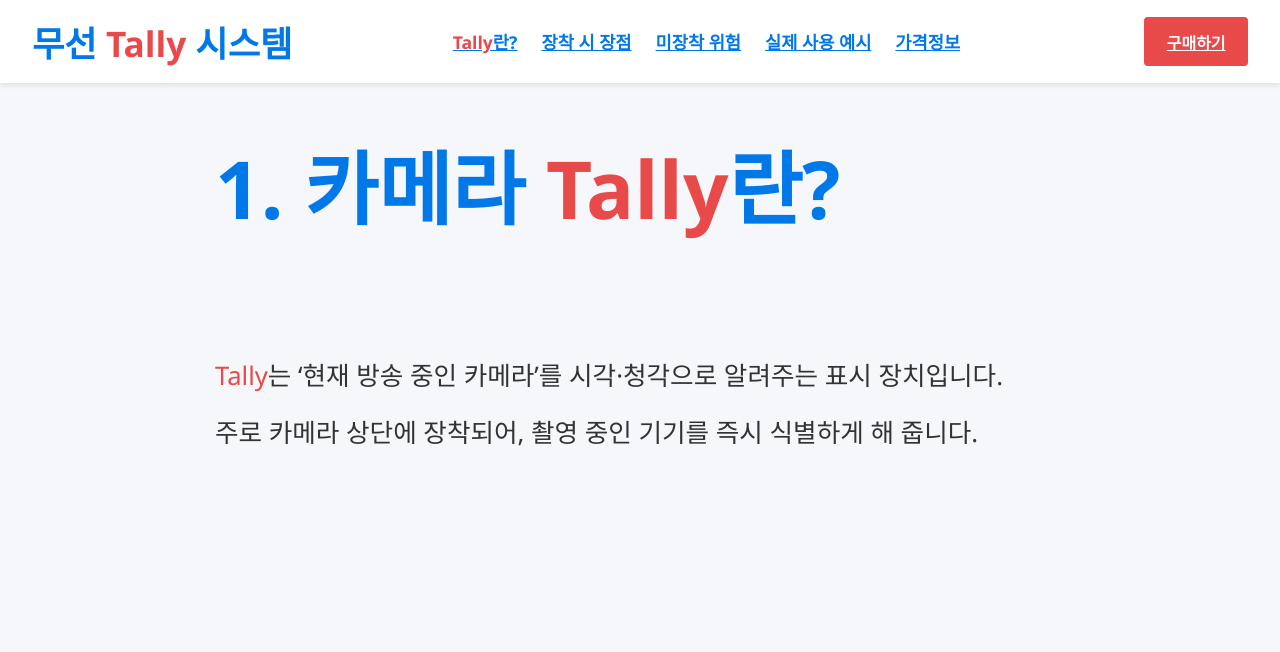
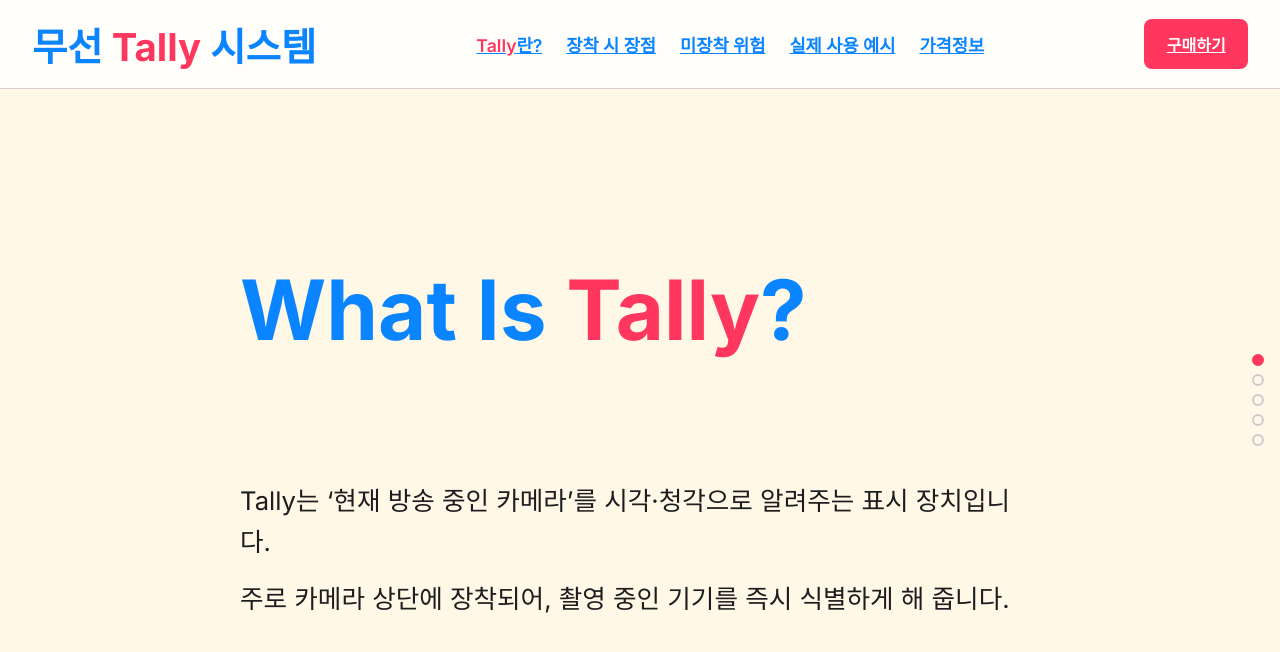
Before and after one commit to kai-kim87/my-second3-webpage, a plain HTML site: page index.html in a window 1280 px wide. Drawn offline with Linux system fonts and the light colour scheme.

Commit message:
Update index.html

````diff
--- a/index.html
+++ b/index.html
@@ -1,21 +1,23 @@
-```html
 <!DOCTYPE html>
 <html lang="ko">
 <head>
   <meta charset="UTF-8" />
   <meta name="viewport" content="width=device-width, initial-scale=1.0"/>
   <title>무선 Tally 시스템 소개</title>
+  <!-- 구글 폰트 임포트 -->
+  <link href="https://fonts.googleapis.com/css2?family=Inter:wght@400;600;700&display=swap" rel="stylesheet">
   <style>
-    /* Reset & 기본 */
+    /* Reset & 시스템 폰트 대체: Inter */
     * { margin: 0; padding: 0; box-sizing: border-box; }
     html, body {
       height: 100%;
       overflow: hidden;
-      font-family: 'Segoe UI', Tahoma, Arial, sans-serif;
-      background: #f5f7fa;
-      color: #333;
+      font-family: 'Inter', sans-serif;
+      scroll-behavior: smooth;
+      background: #f5f5f7;
+      color: #1d1d1f;
     }
-    /* 스크롤 스냅 설정 */
+    /* 스크롤 스냅 */
     body {
       overflow-y: scroll;
       scroll-snap-type: y mandatory;
@@ -24,24 +26,42 @@
       scroll-snap-align: start;
       min-height: 100vh;
       padding: 140px 20px 40px;
+      display: flex;
+      align-items: center;
+      justify-content: center;
     }
-    /* 헤더 */
+    /* 부드러운 파스텔 배경 */
+    section:nth-of-type(1) { background: #FFF8E7; }
+    section:nth-of-type(2) { background: #E7F8FF; }
+    section:nth-of-type(3) { background: #F8E7FF; }
+    section:nth-of-type(4) { background: #E7FFF4; }
+    section:nth-of-type(5) { background: #F0F6FC; }
+
+    /* 고정 헤더: 3열 그리드 */
     header {
       position: fixed;
-      top: 0; left: 0;
-      width: 100%;
-      background: #fff;
-      box-shadow: 0 2px 5px rgba(0,0,0,0.1);
-      display: flex;
+      top: 0; left: 0; right: 0;
+      display: grid;
+      grid-template-columns: auto 1fr auto;
       align-items: center;
-      justify-content: space-between;
       padding: 1rem 2rem;
+      background: rgba(255,255,255,0.8);
+      backdrop-filter: blur(10px);
+      border-bottom: 1px solid #d1d1d6;
       z-index: 10;
     }
-    header h1 {
-      font-size: 2.2rem;
+    /* 브랜드 로고 좌측 */
+    .brand {
+      font-size: 2.4rem;
       font-weight: 700;
-      color: #0078e7;
+      color: #0a84ff;
+    }
+    .brand .highlight {
+      color: #ff375f;
+    }
+    /* 중앙 네비게이션 */
+    nav {
+      justify-self: center;
     }
     nav ul {
       display: flex;
@@ -49,40 +69,42 @@
       list-style: none;
     }
     nav a {
-      color: #0078e7;
-      font-weight: 700;
+      color: #0a84ff;
+      font-weight: 600;
       font-size: 1.1rem;
     }
-    nav a:hover {
-      text-decoration: underline;
+    nav a .highlight {
+      color: #ff375f;
     }
+    nav a:hover { text-decoration: underline; }
+    /* 우측 구매 버튼 */
     .top-buy {
-      background: #e84949;
+      justify-self: end;
+      background: #ff375f;
       color: #fff;
       padding: 0.8rem 1.4rem;
-      border-radius: 4px;
+      border-radius: 8px;
       font-weight: 700;
       font-size: 1rem;
-      margin-left: 1.5rem;
+      transition: background 0.2s;
     }
-    .top-buy:hover {
-      background: #c03939;
-    }
-    /* 섹션 제목 */
+    .top-buy:hover { background: #e03150; }
+
+    /* 섹션 콘텐츠 */
     .section-content {
-      max-width: 850px;
-      margin: 0 auto;
+      max-width: 800px;
+      text-align: left;
     }
     .section-content h2 {
-      font-size: 5rem;             /* 제목 더 크게 */
+      font-size: 5.2rem;
       font-weight: 700;
-      color: #0078e7;
-      margin-bottom: 1.5em;        /* 제목과 첫 부제목 사이 띄우기 */
-      line-height: 1.2;
+      color: #0a84ff;
+      margin-bottom: 1.5em;
+      line-height: 1.1;
+      white-space: nowrap;
     }
-    /* Tally 단어 강조 */
-    .highlight {
-      color: #e84949;
+    .section-content h2 .highlight {
+      color: #ff375f;
     }
     .section-content p {
       margin-bottom: 1rem;
@@ -97,19 +119,19 @@
       font-size: 1.5rem;
     }
     .section-content h3 {
-      font-size: 3rem;             /* 부제목 더 크게 */
+      font-size: 3.2rem;
       font-weight: 700;
       margin-top: 1.5rem;
-      margin-bottom: 1.5em;        /* 부제목 간 띄우기 */
-      color: #333;
+      margin-bottom: 1.5em;
+      color: #1d1d1f;
     }
     .section-content img {
       display: block;
       max-width: 100%;
       height: auto;
       margin: 1.5rem 0;
-      border: 1px solid #ddd;
-      border-radius: 4px;
+      border-radius: 12px;
+      box-shadow: 0 4px 12px rgba(0,0,0,0.1);
     }
     .price-info {
       font-size: 2rem;
@@ -120,23 +142,48 @@
       text-align: center;
     }
     .buy-section .buy-button {
-      background: #e84949;
+      background: #ff375f;
       color: #fff;
       padding: 1rem 2rem;
-      border-radius: 4px;
+      border-radius: 8px;
       font-weight: 700;
       font-size: 1.5rem;
-      display: inline-block;
+      transition: background 0.2s;
     }
-    .buy-section .buy-button:hover {
-      background: #c03939;
+    .buy-section .buy-button:hover { background: #e03150; }
+
+    /* 페이지 인디케이터: 원형 시각화 */
+    #page-indicator {
+      position: fixed;
+      right: 1rem;
+      top: 50%;
+      transform: translateY(-50%);
+      z-index: 20;
+    }
+    #page-indicator ul {
+      list-style: none;
+      display: flex;
+      flex-direction: column;
+      gap: 0.5rem;
+    }
+    #page-indicator li {
+      width: 12px;
+      height: 12px;
+      border: 2px solid #ccc;
+      border-radius: 50%;
+      background: transparent;
+      transition: background 0.2s, border-color 0.2s;
+    }
+    #page-indicator li.active {
+      background: #ff375f;
+      border-color: #ff375f;
     }
   </style>
 </head>
 <body>
 
   <header>
-    <h1>무선 <span class="highlight">Tally</span> 시스템</h1>
+    <div class="brand">무선 <span class="highlight">Tally</span> 시스템</div>
     <nav>
       <ul>
         <li><a href="#sec1"><span class="highlight">Tally</span>란?</a></li>
@@ -146,22 +193,21 @@
         <li><a href="#sec5">가격정보</a></li>
       </ul>
     </nav>
-    <a href="https://ko.aliexpress.com/item/1005006424630494.html"
-       class="top-buy" target="_blank">구매하기</a>
+    <a href="https://ko.aliexpress.com/item/1005006424630494.html" class="top-buy" target="_blank">구매하기</a>
   </header>
 
   <main>
     <section id="sec1">
       <div class="section-content">
-        <h2>1. 카메라 <span class="highlight">Tally</span>란?</h2>
-        <p><span class="highlight">Tally</span>는 ‘현재 방송 중인 카메라’를 시각·청각으로 알려주는 표시 장치입니다.</p>
+        <h2>What Is <span class="highlight">Tally</span>?</h2>
+        <p>Tally는 ‘현재 방송 중인 카메라’를 시각·청각으로 알려주는 표시 장치입니다.</p>
         <p>주로 카메라 상단에 장착되어, 촬영 중인 기기를 즉시 식별하게 해 줍니다.</p>
       </div>
     </section>
 
     <section id="sec2">
       <div class="section-content">
-        <h2>2. <span class="highlight">Tally</span> 장착 시 장점</h2>
+        <h2><span class="highlight">Tally</span> Benefits</h2>
         <h3>2.1 명확한 촬영 상황 인지</h3>
         <ul>
           <li><strong>즉각적인 확인:</strong> 카메라 감독이 자신이 촬영 중인 카메라인지를 바로 알 수 있어 안정적인 촬영이 가능</li>
@@ -182,7 +228,7 @@
 
     <section id="sec3">
       <div class="section-content">
-        <h2>3. <span class="highlight">Tally</span> 미장착 시 불편·위험 요소</h2>
+        <h2><span class="highlight">Tally</span> Risks</h2>
         <h3>3.1 혼란 및 스트레스 증가</h3>
         <ul>
           <li><strong>지속적 긴장:</strong> 내가 방송 중인지 아리송 → 과도한 긴장 상태 유지</li>
@@ -203,7 +249,7 @@
 
     <section id="sec4">
       <div class="section-content">
-        <h2>4. 실제 사용 예시</h2>
+        <h2>Use Case</h2>
         <h3>핸드헬드 카메라 리그</h3>
         <img src="1.png" alt="핸드헬드 카메라 리그에 장착된 수신기 및 Tally 라이트">
       </div>
@@ -211,16 +257,42 @@
 
     <section id="sec5">
       <div class="section-content">
-        <h2>5. 가격 및 구매 정보</h2>
+        <h2>Pricing</h2>
         <p class="price-info">가격: ₩1,354,673</p>
         <div class="buy-section">
           <a href="https://ko.aliexpress.com/item/1005006424630494.html"
-             class="buy-button" target="_blank">지금 구매하기</a>
+             class="buy-button" target="_blank">Buy Now</a>
         </div>
       </div>
     </section>
   </main>
 
+  <!-- 시각화된 페이지 인디케이터 -->
+  <div id="page-indicator">
+    <ul>
+      <li class="active"></li>
+      <li></li>
+      <li></li>
+      <li></li>
+      <li></li>
+    </ul>
+  </div>
+
+  <script>
+    const sections = document.querySelectorAll('section');
+    const dots = document.querySelectorAll('#page-indicator li');
+
+    const observer = new IntersectionObserver(entries => {
+      entries.forEach(entry => {
+        if (entry.isIntersecting) {
+          dots.forEach(dot => dot.classList.remove('active'));
+          const idx = [...sections].indexOf(entry.target);
+          dots[idx].classList.add('active');
+        }
+      });
+    }, { threshold: 0.5 });
+
+    sections.forEach(sec => observer.observe(sec));
+  </script>
 </body>
 </html>
-```
````
